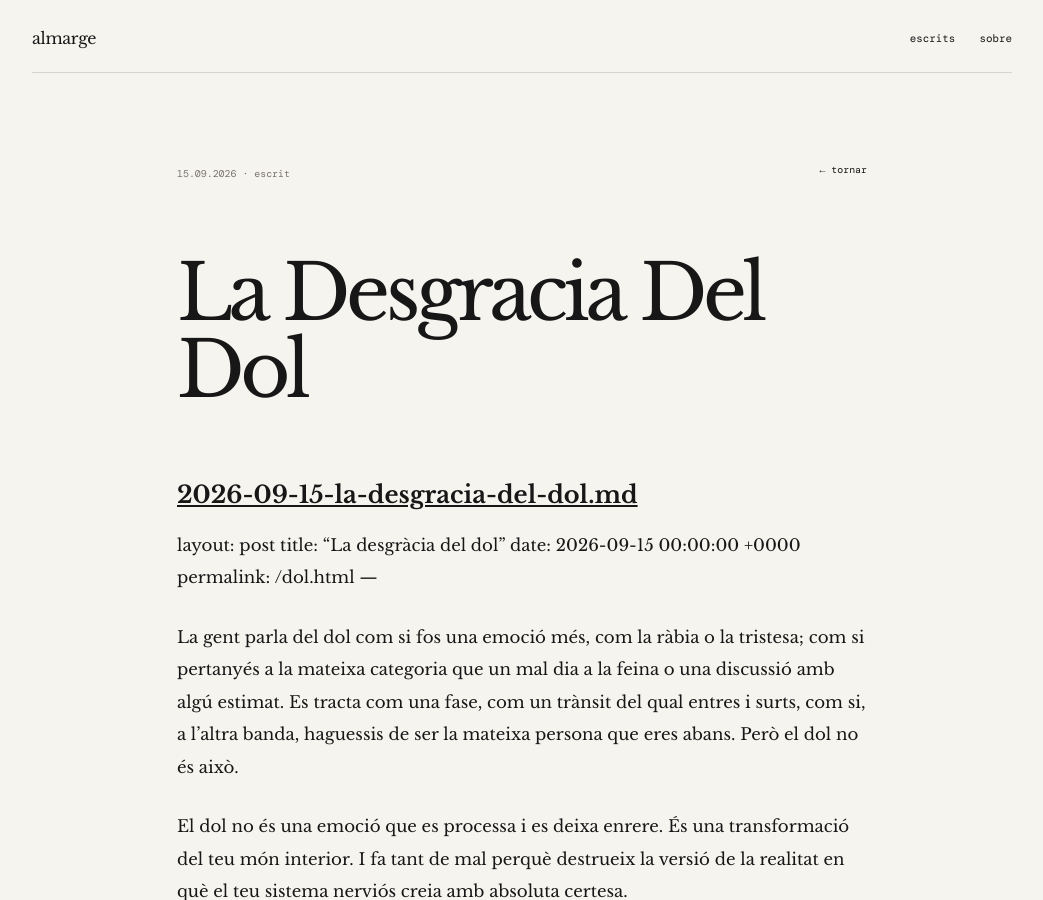
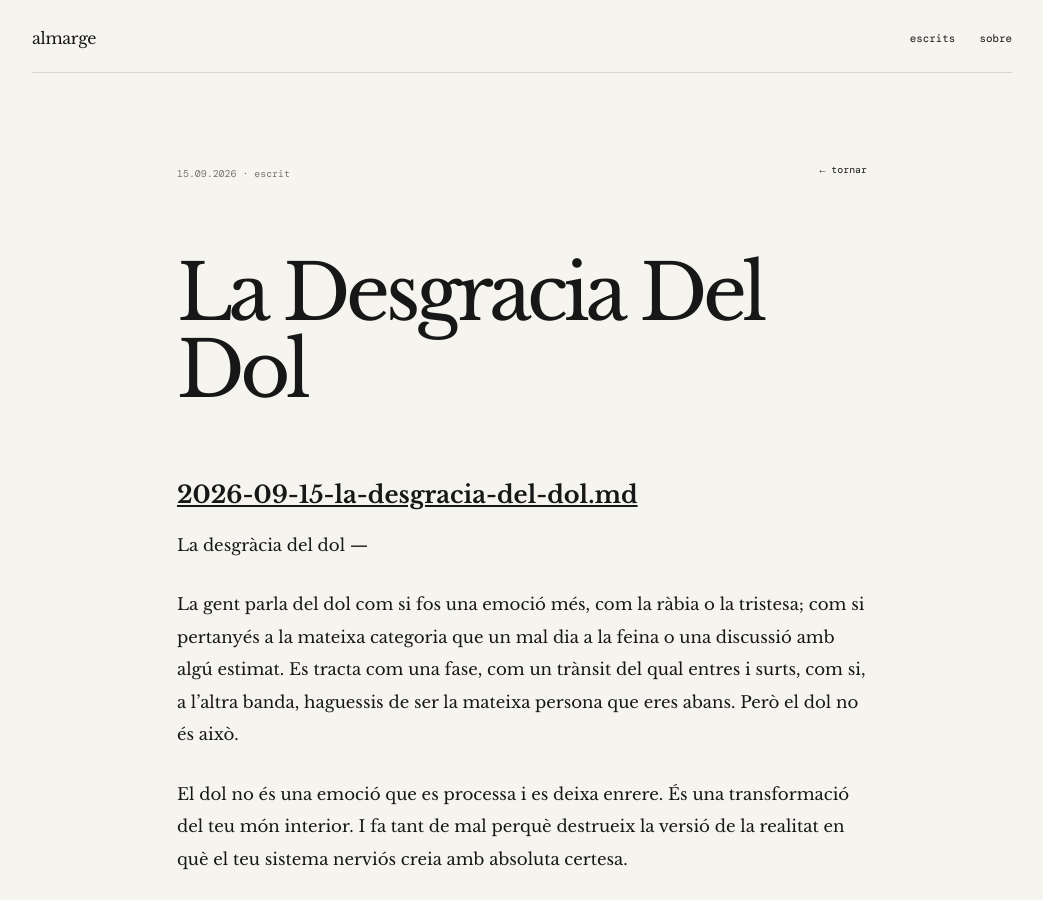
Before and after one commit to almarge/almarge.github.io, a Jekyll site: the page built from _posts/2026-09-15-la-desgracia-del-dol.md, in a window 1280 px wide and 900 px high. Shown: the whole window, without its empty margins (118-1161 px from the left). Built offline with Jekyll 4.4.1, drawn with Linux system fonts in a browser that asks for light colours; our own code applies the rules of GitHub Pages for plain Markdown files.

Commit message:
Update 2026-09-15-la-desgracia-del-dol.md

```diff
--- a/_posts/2026-09-15-la-desgracia-del-dol.md
+++ b/_posts/2026-09-15-la-desgracia-del-dol.md
@@ -1,9 +1,6 @@
 [2026-09-15-la-desgracia-del-dol.md](https://github.com/user-attachments/files/32357924/2026-09-15-la-desgracia-del-dol.md)
 ---
-layout: post
-title: "La desgràcia del dol"
-date: 2026-09-15 00:00:00 +0000
-permalink: /dol.html
+La desgràcia del dol
 ---
 
 La gent parla del dol com si fos una emoció més, com la ràbia o la tristesa; com si pertanyés a la mateixa categoria que un mal dia a la feina o una discussió amb algú estimat. Es tracta com una fase, com un trànsit del qual entres i surts, com si, a l’altra banda, haguessis de ser la mateixa persona que eres abans. Però el dol no és això.
```
